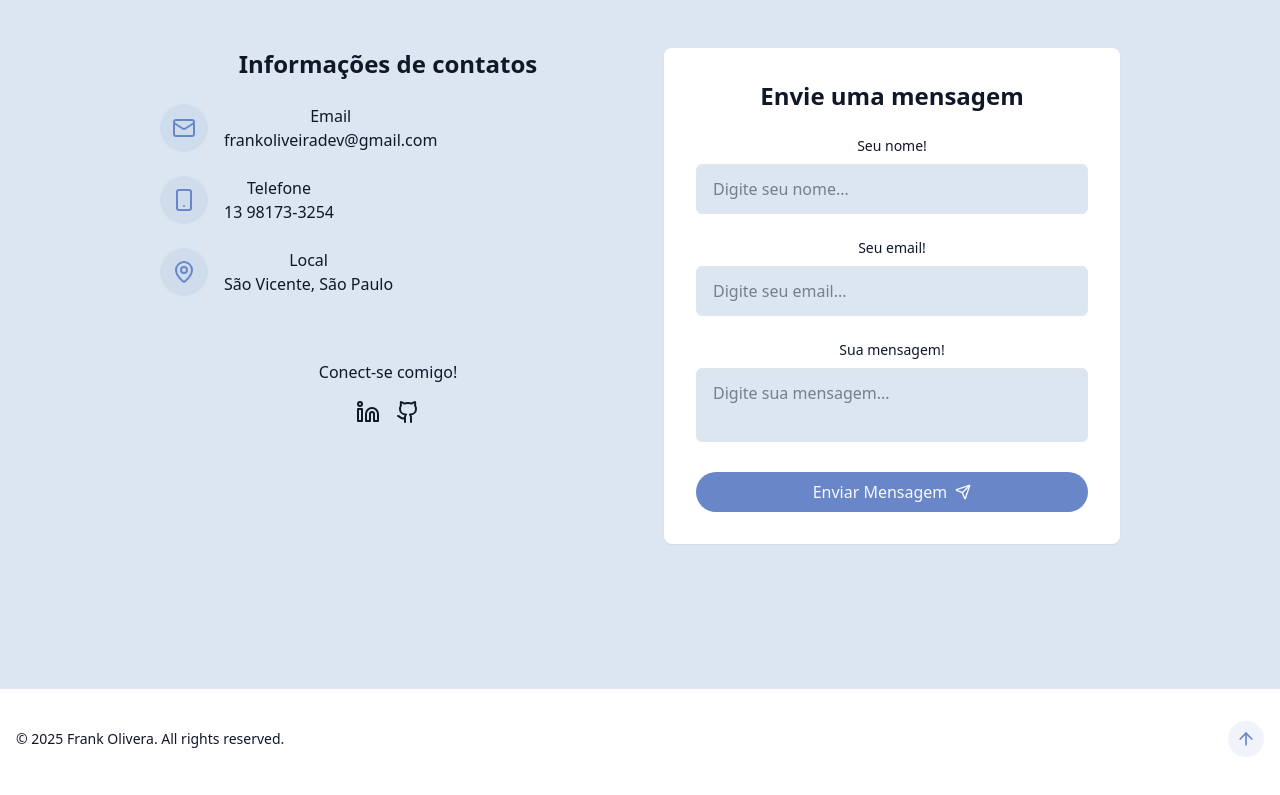
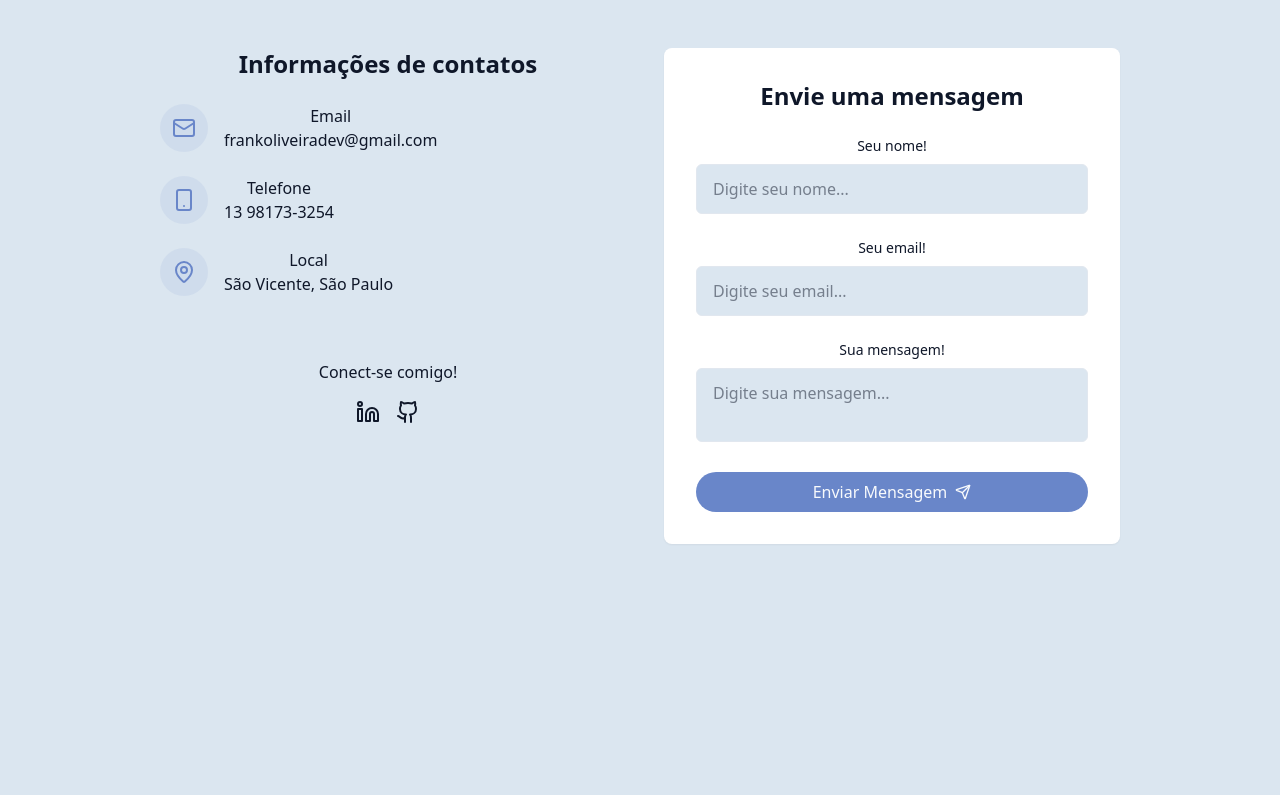
Before and after one commit to Frank1br/portfolio, a React (Vite) app: page / in a window 1280 px wide. Shown: the part 4294-5089 px from the top of the page. After the commit the page ends 4934 px from the top, so only its background shows below. Built offline with nearby package versions, Linux system fonts and the light colour scheme.

Commit message:
chore: remove Footer component from Home page

```diff
--- a/src/components/Footer.jsx
+++ /dev/null
@@ -1,19 +0,0 @@
-import { ArrowUp } from "lucide-react";
-
-export const Footer = () => {
-  return (
-    <footer className="py-12 px-4 bg-card relative border-t border-border mt-12 pt-8 flex flex-wrap justify-between items-center">
-      {" "}
-      <p className="text-sm text-muted-foreground">
-        {" "}
-        &copy; {new Date().getFullYear()} Frank Olivera. All rights reserved.
-      </p>
-      <a
-        href="#hero"
-        className="p-2 rounded-full bg-primary/10 hover:bg-primary/20 text-primary transition-colors"
-      >
-        <ArrowUp size={20} />
-      </a>
-    </footer>
-  );
-};
--- a/src/pages/Home.jsx
+++ b/src/pages/Home.jsx
@@ -6,7 +6,7 @@ import { AboutSection } from "../components/AboutSection"
 import { SkillsSection } from "../components/SkillsSection"
 import { ProjectsSection } from "../components/ProjectsSection"
 import { ContactSection } from "../components/ContactSection"
-import { Footer } from "../components/footer"
+
 
 
 
@@ -30,7 +30,7 @@ export const Home = () => {
             <ContactSection />
         </main>
         {/* foo */}
-            <Footer />
+
     </div>
   )
 }
```
